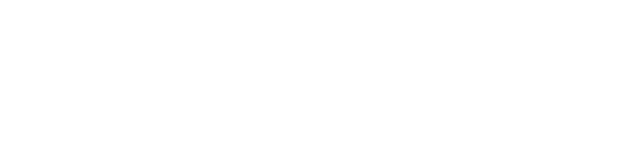
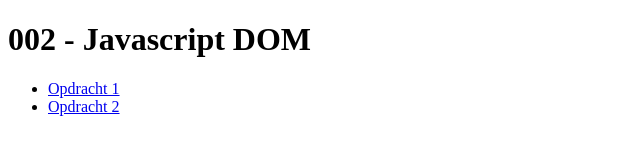
Before and after one commit to SvenKnappmann/JavaScript, a plain HTML site: page 002 - Javascript DOM/index.html in a window 1280 px wide. Shown: the whole page, without its empty margins (0-640 px from the left). Drawn offline with Linux system fonts and the light colour scheme.

Commit message:
changed sub index hub

```diff
--- a/002 - Javascript DOM/index.html
+++ b/002 - Javascript DOM/index.html
@@ -2,9 +2,21 @@
 <html lang="en">
 <head>
     <meta charset="UTF-8">
-    <title>Title</title>
+    <title>002 - Javascript DOM</title>
 </head>
 <body>
-
+<header>
+    <h1>002 - Javascript DOM</h1>
+</header>
+<main>
+    <ul>
+        <li>
+            <a href="Opdracht%201">Opdracht 1</a>
+        </li>
+        <li>
+            <a href="Opdracht%202">Opdracht 2</a>
+        </li>
+    </ul>
+</main>
 </body>
 </html>
```
Also changed, not shown: 001 - Javascript Basis/index.html (+1 -1 lines), 002 - Javascript DOM/Opdracht 1/index.html (added, +10 -0 lines), 002 - Javascript DOM/Opdracht 2/index.html (added, +10 -0 lines).
